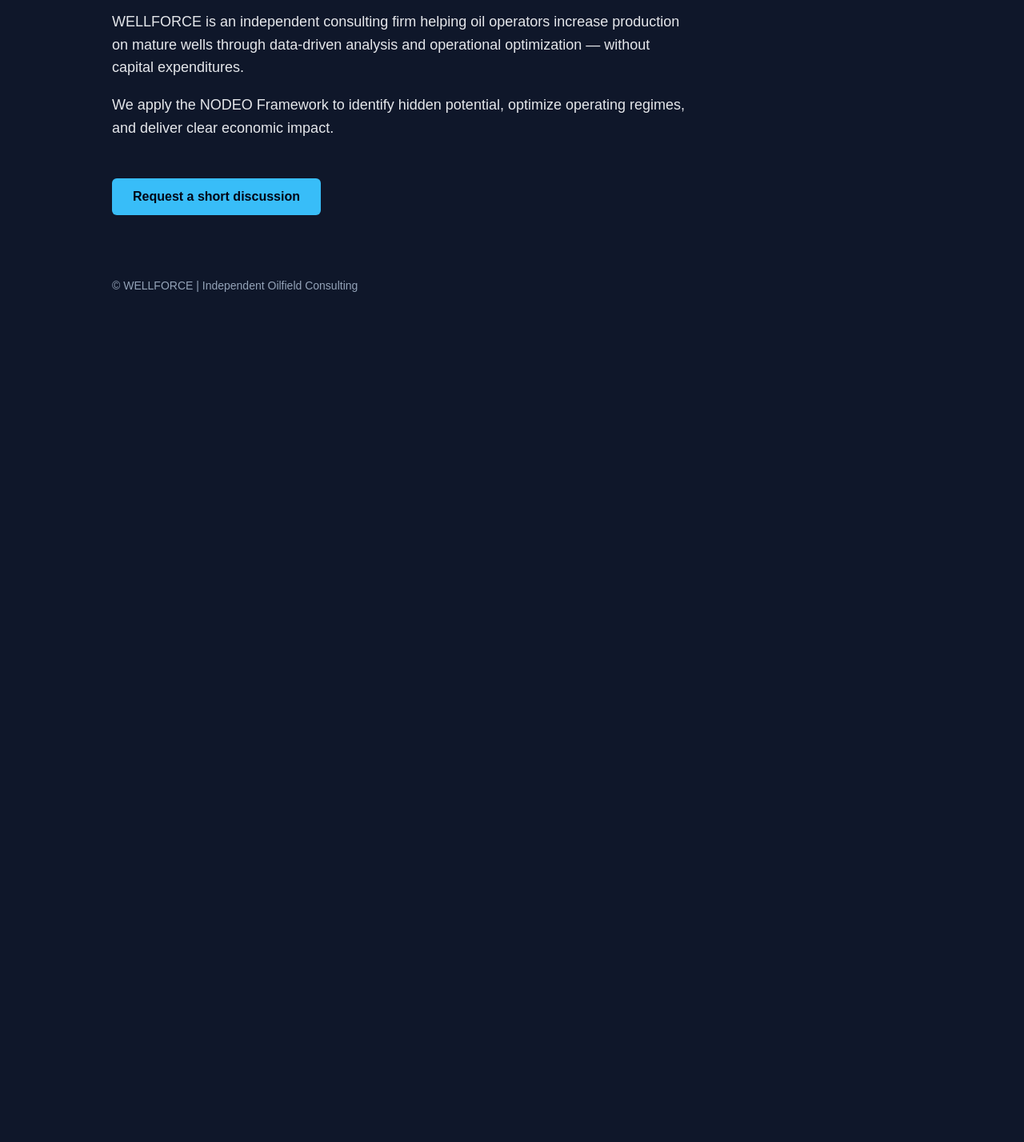
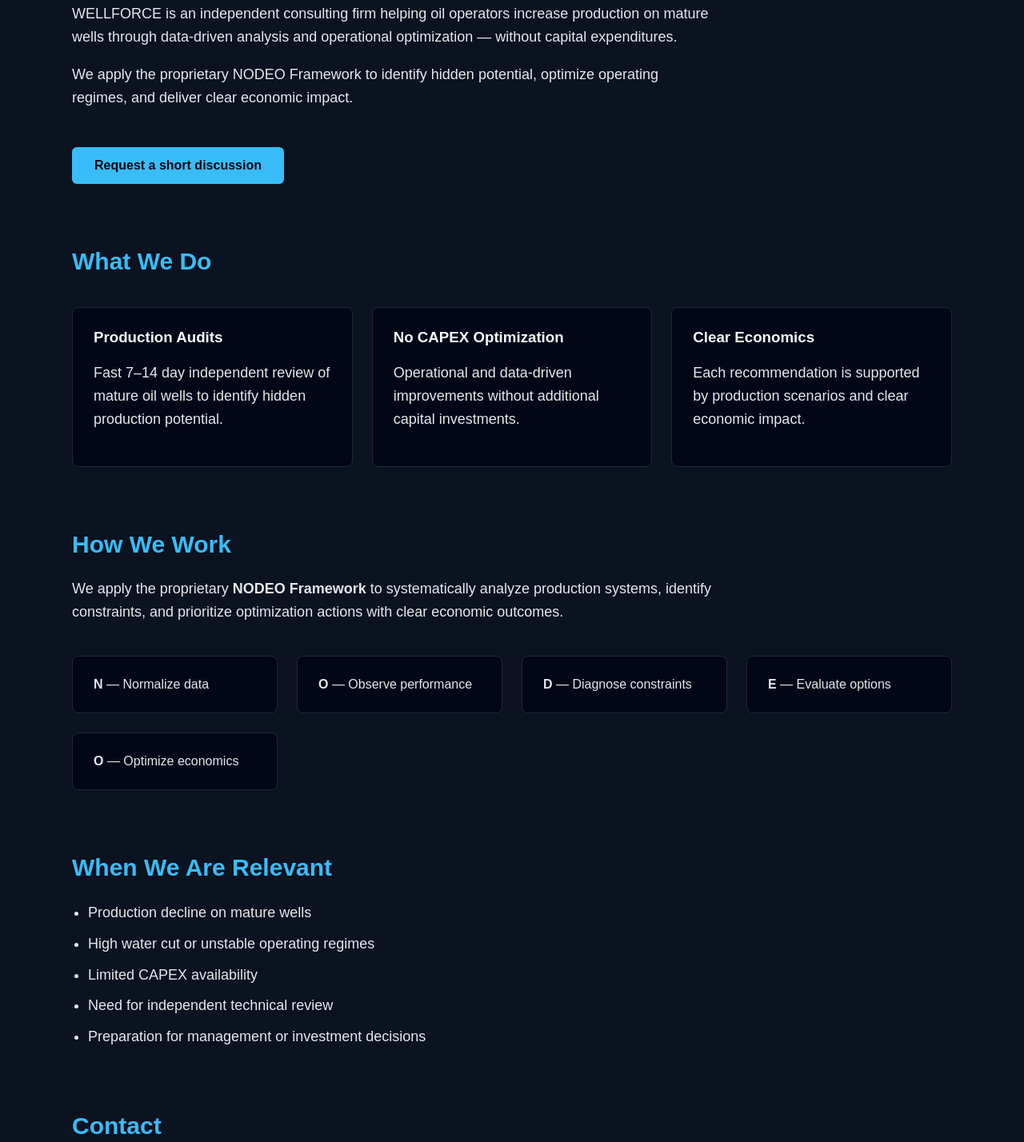
Before and after one commit to konstantinzdv54-alt/wellforce-site, a plain HTML site: page index.html in a window 1280 px wide. Shown: the part 223-1651 px from the top of the page at 80% size. Before the commit the page ends 800 px from the top, so only its background shows below. Drawn offline with Linux system fonts and the light colour scheme.

Commit message:
Update index.html

```diff
--- a/index.html
+++ b/index.html
@@ -4,21 +4,99 @@
 <meta charset="UTF-8">
 <title>WELLFORCE | Production Optimization</title>
 <meta name="viewport" content="width=device-width, initial-scale=1.0">
+
 <style>
-body { margin:0; font-family:Arial,sans-serif; background:#0f172a; color:#e5e7eb; }
-.container { max-width:1000px; margin:auto; padding:80px 20px; }
-h1 { font-size:44px; color:#f8fafc; }
-h2 { color:#38bdf8; margin-top:50px; }
-p { font-size:18px; line-height:1.6; max-width:720px; }
-.btn { display:inline-block; margin-top:30px; padding:14px 26px;
-background:#38bdf8; color:#020617; text-decoration:none;
-font-weight:bold; border-radius:6px; }
-footer { margin-top:80px; font-size:14px; color:#94a3b8; }
+body {
+  margin: 0;
+  font-family: Arial, Helvetica, sans-serif;
+  background: #0b1220;
+  color: #e5e7eb;
+}
+
+.container {
+  max-width: 1100px;
+  margin: auto;
+  padding: 80px 20px;
+}
+
+h1 {
+  font-size: 44px;
+  color: #f8fafc;
+  margin-bottom: 20px;
+}
+
+h2 {
+  font-size: 30px;
+  margin-top: 80px;
+  color: #38bdf8;
+}
+
+h3 {
+  margin-top: 0;
+  color: #f8fafc;
+}
+
+p {
+  font-size: 18px;
+  line-height: 1.6;
+  max-width: 800px;
+}
+
+a {
+  color: #38bdf8;
+  text-decoration: none;
+}
+
+.btn {
+  display: inline-block;
+  margin-top: 30px;
+  padding: 14px 28px;
+  background: #38bdf8;
+  color: #020617;
+  font-weight: bold;
+  border-radius: 6px;
+}
+
+.grid {
+  display: grid;
+  grid-template-columns: repeat(auto-fit, minmax(240px, 1fr));
+  gap: 24px;
+  margin-top: 40px;
+}
+
+.card {
+  background: #020617;
+  padding: 26px;
+  border-radius: 8px;
+  border: 1px solid #1e293b;
+}
+
+ul {
+  max-width: 800px;
+  font-size: 18px;
+  line-height: 1.6;
+  padding-left: 20px;
+}
+
+ul li {
+  margin-bottom: 10px;
+}
+
+footer {
+  margin-top: 100px;
+  font-size: 14px;
+  color: #94a3b8;
+  border-top: 1px solid #1e293b;
+  padding-top: 30px;
+}
 </style>
 </head>
+
 <body>
 
 <div class="container">
+
+  <!-- HERO -->
   <h1>Unlocking production without CAPEX</h1>
   <p>Independent production optimization for mature oil wells.</p>
 
@@ -29,7 +107,7 @@ and operational optimization — without capital expenditures.
   </p>
 
   <p>
-We apply the NODEO Framework to identify hidden potential,
+    We apply the proprietary NODEO Framework to identify hidden potential,
     optimize operating regimes, and deliver clear economic impact.
   </p>
 
@@ -37,9 +115,76 @@ optimize operating regimes, and deliver clear economic impact.
     Request a short discussion
   </a>
 
+  <!-- WHAT WE DO -->
+  <h2>What We Do</h2>
+  <div class="grid">
+    <div class="card">
+      <h3>Production Audits</h3>
+      <p>
+        Fast 7–14 day independent review of mature oil wells
+        to identify hidden production potential.
+      </p>
+    </div>
+
+    <div class="card">
+      <h3>No CAPEX Optimization</h3>
+      <p>
+        Operational and data-driven improvements
+        without additional capital investments.
+      </p>
+    </div>
+
+    <div class="card">
+      <h3>Clear Economics</h3>
+      <p>
+        Each recommendation is supported by production scenarios
+        and clear economic impact.
+      </p>
+    </div>
+  </div>
+
+  <!-- HOW WE WORK -->
+  <h2>How We Work</h2>
+  <p>
+    We apply the proprietary <strong>NODEO Framework</strong>
+    to systematically analyze production systems, identify constraints,
+    and prioritize optimization actions with clear economic outcomes.
+  </p>
+
+  <div class="grid">
+    <div class="card"><strong>N</strong> — Normalize data</div>
+    <div class="card"><strong>O</strong> — Observe performance</div>
+    <div class="card"><strong>D</strong> — Diagnose constraints</div>
+    <div class="card"><strong>E</strong> — Evaluate options</div>
+    <div class="card"><strong>O</strong> — Optimize economics</div>
+  </div>
+
+  <!-- WHEN RELEVANT -->
+  <h2>When We Are Relevant</h2>
+  <ul>
+    <li>Production decline on mature wells</li>
+    <li>High water cut or unstable operating regimes</li>
+    <li>Limited CAPEX availability</li>
+    <li>Need for independent technical review</li>
+    <li>Preparation for management or investment decisions</li>
+  </ul>
+
+  <!-- CONTACT -->
+  <h2>Contact</h2>
+  <p>
+    Email: <a href="mailto:info@wellforce.energy">info@wellforce.energy</a><br>
+    Location: Kazakhstan / International
+  </p>
+
+  <a class="btn" href="mailto:info@wellforce.energy">
+    Request a short discussion
+  </a>
+
+  <!-- FOOTER -->
   <footer>
     © WELLFORCE | Independent Oilfield Consulting
   </footer>
+
 </div>
 
 </body>
```
Lines whose indentation alone changed are shown as unchanged.
